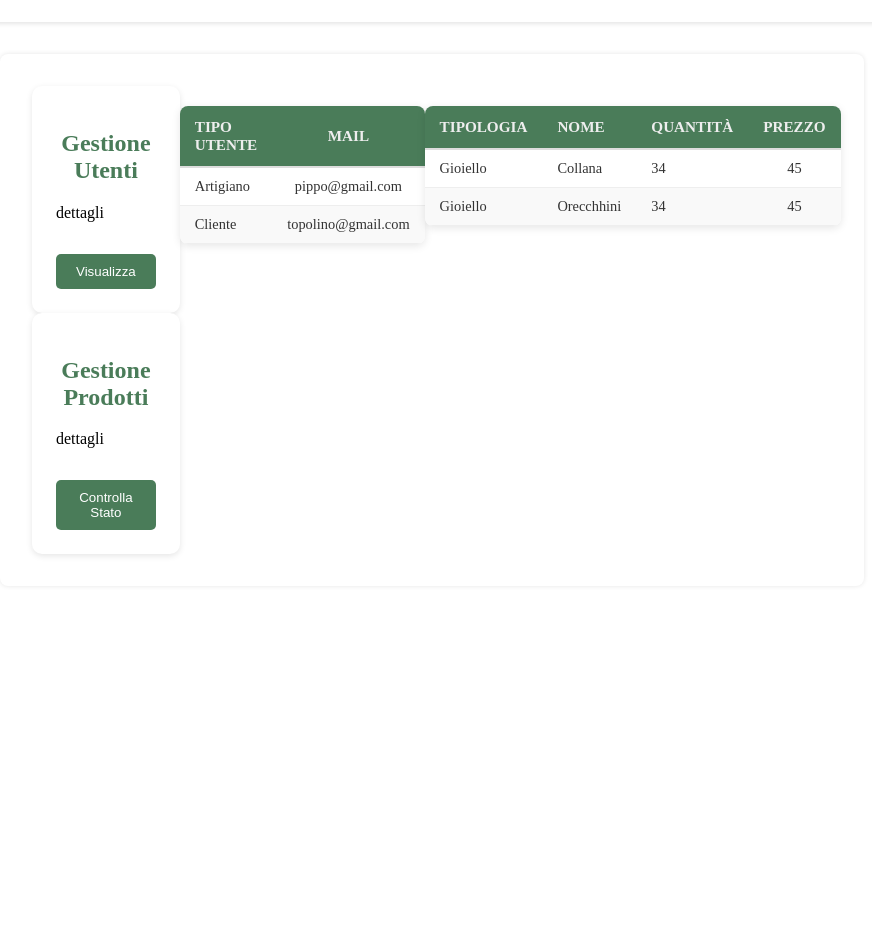
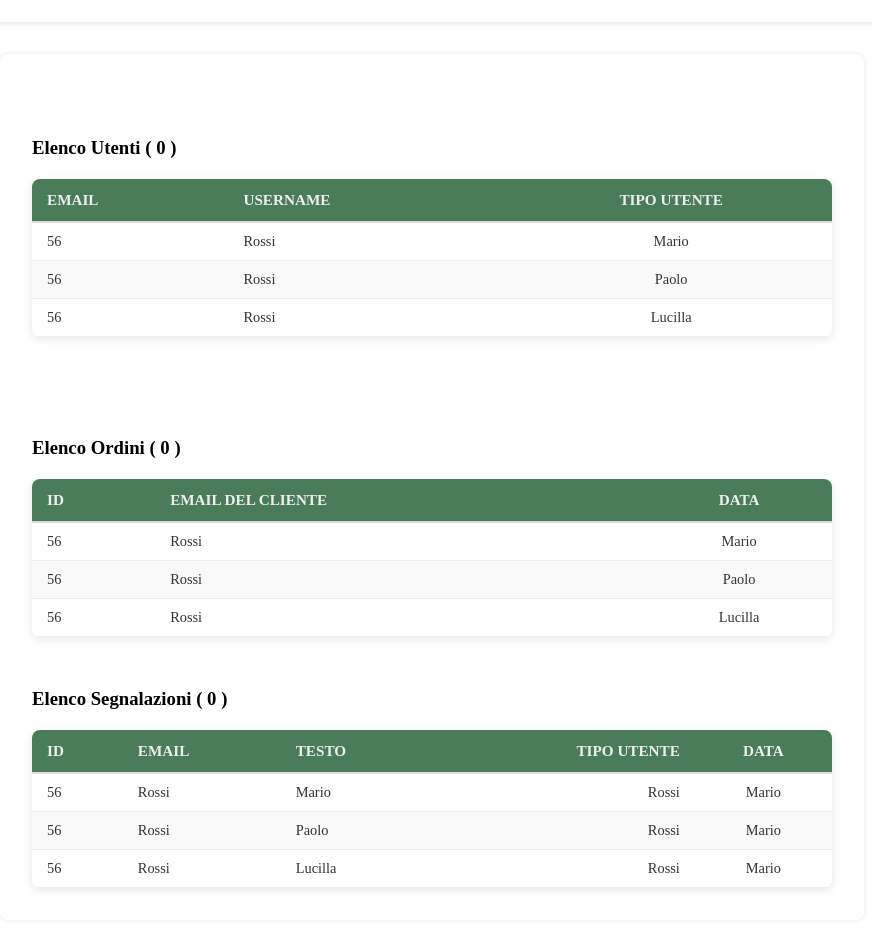
Before and after one commit to jacksgravato69/ArtigianatoOnline, a plain HTML site: page frontend/views/admin.html in a window 1280 px wide. Shown: the part 63-992 px from the top of the page, without its empty margins (208-1080 px from the left). Before the commit the page ends 800 px from the top, so only its background shows below. Drawn offline with Linux system fonts and the light colour scheme.

Commit message:
- Aggiunta pagina segnalazioni per cliente e artigiano - Aggiunta la pagina admin - Setupping della pagina admin

```diff
--- a/frontend/public/css/admin.css
+++ b/frontend/public/css/admin.css
@@ -29,6 +29,9 @@ main {
     text-align: left;           /* <-- fondamentale per allineare il testo a sinistra */
   display: flex;
   position: relative;
+
+   flex-direction: column;
+  gap: 2rem;
 
 }
 
--- a/frontend/public/css/styleHomeA.css
+++ b/frontend/public/css/styleHomeA.css
@@ -82,7 +82,7 @@ nav ul {
 }
 
 .right img {
-    border-radius: 50%;
+    /*border-radius: 50%;*/
     object-fit: cover;
 }
 main {
--- a/frontend/public/css/styleHomeC.css
+++ b/frontend/public/css/styleHomeC.css
@@ -82,7 +82,7 @@ nav ul {
 }
 
 .right img {
-    border-radius: 50%;
+    /*border-radius: 50%;*/
     object-fit: cover;
 }
 
--- a/frontend/public/js/loginUtente.js
+++ b/frontend/public/js/loginUtente.js
@@ -54,6 +54,11 @@ function loginUtente(event) {
                     //Reindirizzo alla pagina di home del cliente
                     window.location.replace('../../views/homeC.html');
 
+                } else if(data.utente.ruolo === 'admin') {
+
+                    //Reindirizzo alla pagina dell'admin
+                    window.location.replace('../../views/admin.html');
+
                 } else {
 
                     alert("Tipo utente non riconosciuto.")
--- a/frontend/views/admin.html
+++ b/frontend/views/admin.html
@@ -7,7 +7,7 @@
         <meta name="viewport" content="width=device-width, initial-scale=1">
         <meta charset="UTF-8">
          <link href="../public/css/admin.css" rel="stylesheet">
-         <script src="../public/js/admin.js"></script>
+         <script type="module"src="../public/js/admin.js"></script>
 
     </head>
 
@@ -18,75 +18,119 @@
             </nav>
         </header>
         <main>
-            <div class="conteiner">
+            <div class="conteiner"></div>
 
-            <section class="card">
-                <h2>Gestione Utenti</h2>
-                <p>dettagli</p>
-                <button onclick="apriSidebar('gestioneUtenti')">Visualizza </button>
-            </section>
+                <div id="contenutoUtente">
 
+                    <h3>Elenco Utenti ( <span id="numeroUtenti"> 0 </span> )</h3>
 
-            <section class="card">
-                <h2>Gestione Prodotti</h2>
-                <p>dettagli</p>
-                <button onclick="apriSidebar('gestioneProdotti')">Controlla Stato</button>
-            </section>
-            </div>
-
-            <aside class="gestioneUtenti" id="gestioneUtenti">
-                <button id="chiudiSidebar" onclick="chiudiSidebar()">×</button>
-                <div id="contenutoUtente">
-            <table id="utenteTable">
+                        <table id="elencoUtentiTable">
                             <thead>
                                 <tr>
+                                    <th>Email</th>
+                                    <th>Username</th>
                                     <th>Tipo Utente</th>
-                        <th>Mail</th>
                                 </tr>
                             </thead>
-                <tbody id="utenteBody">
+                            <tbody id="elencoUtentiBody">
                                 <tr>
-                        <td>Artigiano</td>
-                        <td>pippo@gmail.com</td>
+                                    <td>56</td>
+                                    <td>Rossi</td>
+                                    <td>Mario</td>
                                 </tr>
                                 <tr>
-                        <td>Cliente</td>
-                        <td>topolino@gmail.com</td>
+                                    <td>56</td>
+                                    <td>Rossi</td>
+                                    <td>Paolo</td>
+                                </tr>
+                                <tr>
+                                    <td>56</td>
+                                    <td>Rossi</td>
+                                    <td>Lucilla</td>
                                 </tr>
                             </tbody>
                         </table>
+
                 </div>
-            </aside>
 
-            <aside class="gestioneProdotti" id="gestioneProdotti">
-                <button id="chiudiSidebar" onclick="chiudiSidebar()">×</button>
-                <div id="contenutoProdotto">
-            <table id="prodottoTable">
+                <br>
+
+                <div>
+
+                    <h3>Elenco Ordini ( <span id="numeroOrdini"> 0 </span> ) </h3>
+
+                        <table id="elencoOrdiniTable">
                             <thead>
                                 <tr>
-                        <th>Tipologia</th>
-                        <th>Nome</th>
-                        <th>Quantità</th>
-                        <th>Prezzo</th>
+                                    <th>ID</th>
+                                    <th>Email del Cliente</th>
+                                    <th>Data</th>
                                 </tr>
                             </thead>
-                <tbody id="prodottoBody">
+                            <tbody id="elencoOrdiniBody">
                                 <tr>
-                        <td>Gioiello</td>
-                        <td>Collana</td>
-                        <td>34</td>
-                        <td>45</td>
+                                    <td>56</td>
+                                    <td>Rossi</td>
+                                    <td>Mario</td>
                                 </tr>
                                 <tr>
-                        <td>Gioiello</td>
-                        <td>Orecchhini</td>
-                        <td>34</td>
-                        <td>45</td>
+                                    <td>56</td>
+                                    <td>Rossi</td>
+                                    <td>Paolo</td>
+                                </tr>
+                                <tr>
+                                    <td>56</td>
+                                    <td>Rossi</td>
+                                    <td>Lucilla</td>
                                 </tr>
                             </tbody>
                         </table>
+
+
                 </div>
-            </aside>
+
+                <div>
+
+                    <h3>Elenco Segnalazioni ( <span id="numeroSegnalazioni"> 0 </span> ) </h3>
+
+                        <table id="elencoSegnalazioniTable">
+                            <thead>
+                                <tr>
+                                    <th>ID</th>
+                                    <th>Email</th>
+                                    <th>Testo</th>
+                                    <th>Tipo utente</th>
+                                    <th>Data</th>
+                                </tr>
+                            </thead>
+                            <tbody id="elencoSegnalazioniBody">
+                                <tr>
+                                    <td>56</td>
+                                    <td>Rossi</td>
+                                    <td>Mario</td>
+                                    <td>Rossi</td>
+                                    <td>Mario</td>
+                                </tr>
+                                <tr>
+                                    <td>56</td>
+                                    <td>Rossi</td>
+                                    <td>Paolo</td>
+                                    <td>Rossi</td>
+                                    <td>Mario</td>
+                                </tr>
+                                <tr>
+                                    <td>56</td>
+                                    <td>Rossi</td>
+                                    <td>Lucilla</td>
+                                    <td>Rossi</td>
+                                    <td>Mario</td>
+                                </tr>
+                            </tbody>
+                        </table>
+
+
+                </div>
+            </div>
 
 
          </main>
```
Also changed, not shown: backend/app.js (+8 -0 lines), backend/routes/api/infoAdmin.js (added, +48 -0 lines), backend/routes/api/inviaSegnalazione.js (added, +37 -0 lines), frontend/public/css/segnalazioni.css (renamed from frontend/public/css/prodotto.css, +7 -0 lines), frontend/public/js/segnalazioni.js (added, +65 -0 lines), frontend/views/homeA.html (+6 -3 lines), frontend/views/homeC.html (+5 -2 lines), frontend/views/prodotto.html (deleted, +0 -31 lines), frontend/views/segnalazioni.html (added, +32 -0 lines), README.md, frontend/public/images/danger.png (added). Lines whose indentation alone changed are shown as unchanged.
